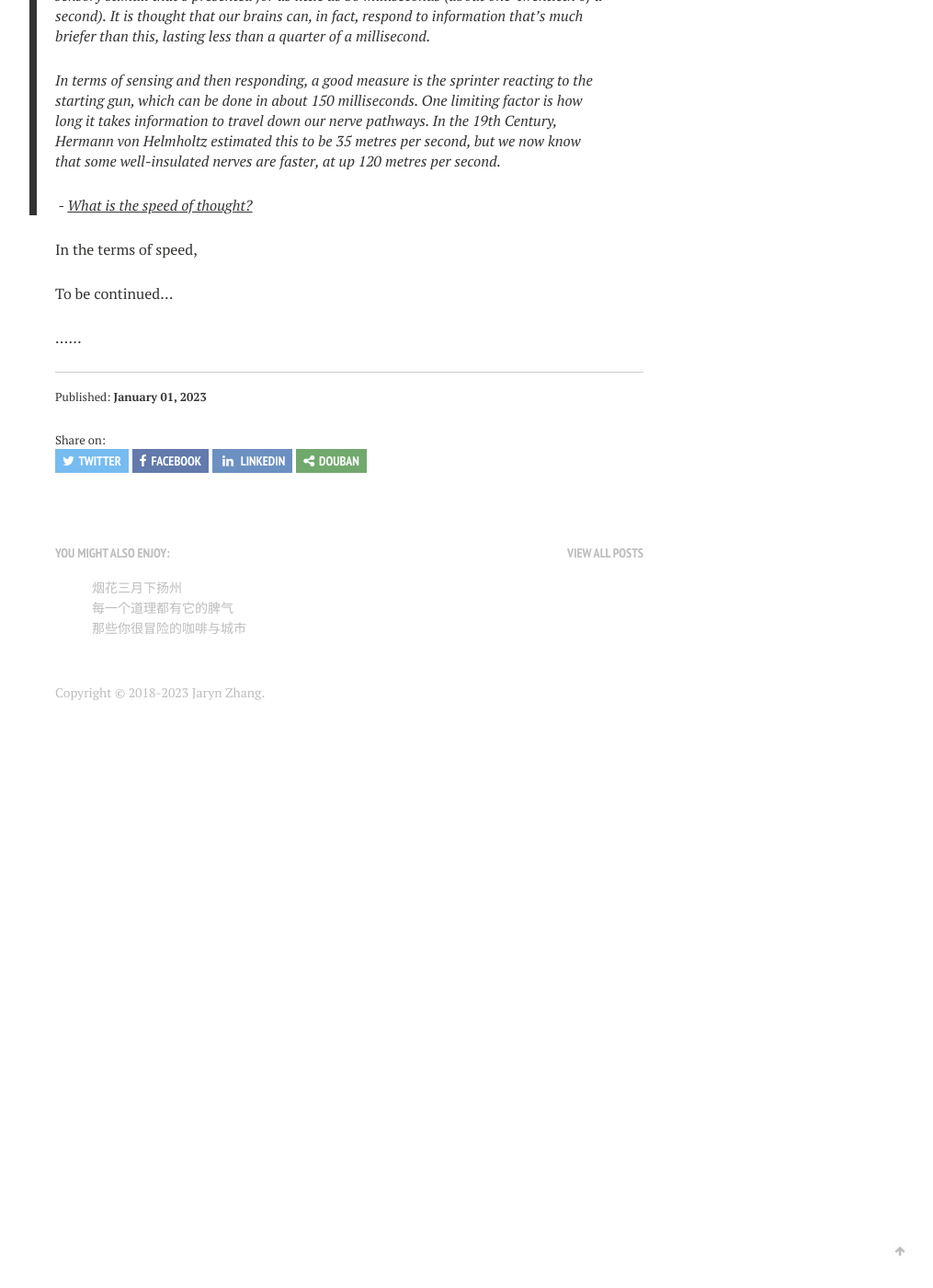
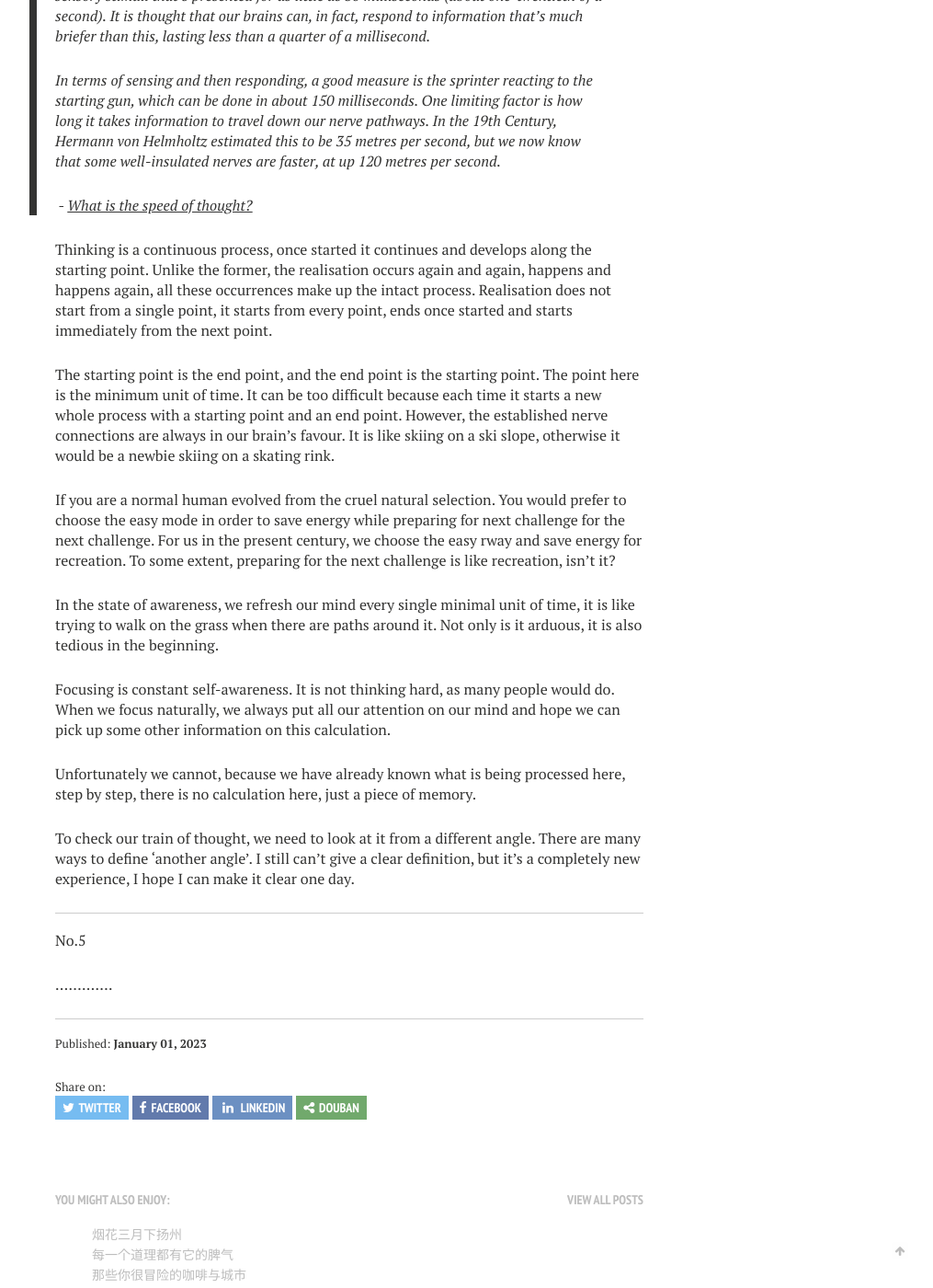
Before and after one commit to jarynzhang/jarynzhang.github.io, a Jekyll site: the page built from _posts/2023-01-01-未单发文章存档02.md, in a window 1280 px wide and 1400 px high, scrolled down 9896 px. Shown: the whole window at 92% size, without its empty margins (260-1275 px from the left). Built offline with Jekyll 4.4.1, drawn with Linux system fonts in a browser that asks for light colours; nearby versions of some CDN libraries; our own code applies the rules of GitHub Pages for plain Markdown files; before the commit the page ends 10707 px from its top, so only the background shows below that.

Commit message:
2023010104

```diff
--- a/_posts/2023-01-01-未单发文章存档02.md
+++ b/_posts/2023-01-01-未单发文章存档02.md
@@ -277,12 +277,42 @@ But how?
 
 
 
-In the terms of speed,
+Thinking is a continuous process, once started it continues and develops along the starting point. Unlike the former, the realisation occurs again and again, happens and happens again, all these occurrences make up the intact process. Realisation does not start from a single point, it starts from every point, ends once started and starts immediately from the next point.
 
 
 
-To be continued...
+The starting point is the end point, and the end point is the starting point. The point here is the minimum unit of time. It can be too difficult because each time it starts a new whole process with a starting point and an end point. However, the established nerve connections are always in our brain's favour. It is like skiing on a ski slope, otherwise it would be a newbie skiing on a skating rink.
 
 
 
-......
+If you are a normal human evolved from the cruel natural selection. You would prefer to choose the easy mode in order to save energy while preparing for next challenge for the next challenge. For us in the present century, we choose the easy rway and save energy for recreation. To some extent, preparing for the next challenge is like recreation, isn't it?
+
+
+
+In the state of awareness, we refresh our mind every single minimal unit of time, it is like trying to walk on the grass when there are paths around it. Not only is it arduous, it is also tedious in the beginning.
+
+
+
+Focusing is constant self-awareness. It is not thinking hard, as many people would do. When we focus naturally, we always put all our attention on our mind and hope we can pick up some other information on this calculation.
+
+
+
+Unfortunately we cannot, because we have already known what is being processed here, step by step, there is no calculation here, just a piece of memory.
+
+
+
+To check our train of thought, we need to look at it from a different angle. There are many ways to define 'another angle'. I still can't give a clear definition, but it's a completely new experience, I hope I can make it clear one day.
+
+
+
+
+
+
+
+---
+
+No.5
+
+
+
+.............
```
